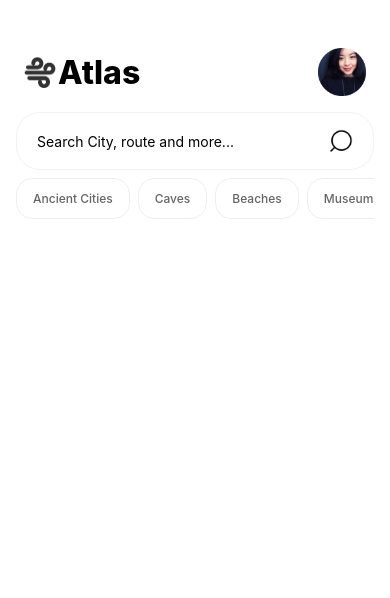
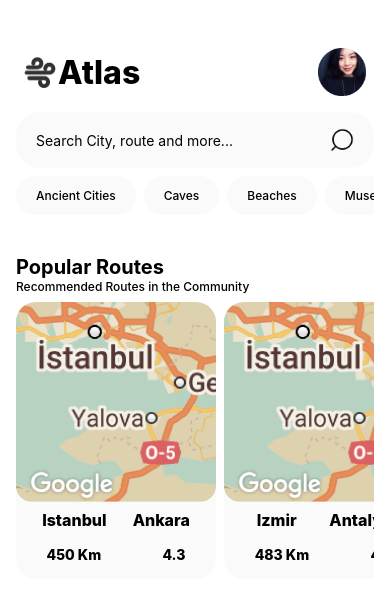
Before and after one commit to ErenElagz/Atlas, a React Native app: screen /HomeScreen in a window 390 px wide. Shown: the top 598 px of the page. Built offline with nearby package versions, Linux system fonts and the light colour scheme; no server answers; grey boxes are pictures that could not be loaded.

Commit message:
Home Screen Update

```diff
--- a/src/apis/categories.json
+++ b/src/apis/categories.json
@@ -2,31 +2,31 @@
     "categories": [
         {
             "name": "Ancient Cities",
-            "iconUrl": "https://example.com/icons/ancient_cities_icon.png"
+            "iconUrl": "https://www.svgrepo.com/show/525273/city.svg"
         },
         {
             "name": "Caves",
-            "iconUrl": "https://example.com/icons/caves_icon.png"
+            "iconUrl": "https://www.svgrepo.com/show/528597/signpost-2.svg"
         },
         {
             "name": "Beaches",
-            "iconUrl": "https://www.svgrepo.com/show/455135/beach-holiday.svg"
+            "iconUrl": "https://www.svgrepo.com/show/528705/sun-fog.svg"
         },
         {
             "name": "Museums",
-            "iconUrl": "https://www.svgrepo.com/show/490163/museum.svg"
+            "iconUrl": "https://www.svgrepo.com/show/527630/buildings-3.svg"
         },
         {
             "name": "National Parks",
-            "iconUrl": "https://example.com/icons/ancient_cities_icon.png"
+            "iconUrl": "https://www.svgrepo.com/show/527840/paw.svg"
         },
         {
             "name": "Camping",
-            "iconUrl": "https://example.com/icons/caves_icon.png"
+            "iconUrl": "https://www.svgrepo.com/show/528056/bonfire.svg"
         },
         {
             "name": "UNESCO Heritages",
-            "iconUrl": "https://example.com/icons/beaches_icon.png"
+            "iconUrl": "https://www.svgrepo.com/show/528224/earth.svg"
         }
     ]
 }
--- /dev/null
+++ b/src/apis/routes.json
@@ -0,0 +1,64 @@
+{
+    "routes": [
+        {
+            "origin": "Istanbul",
+            "destination": "Ankara",
+            "rating": 4.3,
+            "distance": 450
+        },
+        {
+            "origin": "Izmir",
+            "destination": "Antalya",
+            "rating": 4.6,
+            "distance": 483
+        },
+        {
+            "origin": "Ankara",
+            "destination": "Izmir",
+            "rating": 4.4,
+            "distance": 570
+        },
+        {
+            "origin": "Bursa",
+            "destination": "Adana",
+            "rating": 4.2,
+            "distance": 666
+        },
+        {
+            "origin": "Trabzon",
+            "destination": "Gaziantep",
+            "rating": 4.1,
+            "distance": 1100
+        },
+        {
+            "origin": "Konya",
+            "destination": "Samsun",
+            "rating": 4.5,
+            "distance": 640
+        },
+        {
+            "origin": "Mersin",
+            "destination": "Diyarbakir",
+            "rating": 4.3,
+            "distance": 905
+        },
+        {
+            "origin": "Kayseri",
+            "destination": "Van",
+            "rating": 4.0,
+            "distance": 1140
+        },
+        {
+            "origin": "Eskisehir",
+            "destination": "Denizli",
+            "rating": 4.4,
+            "distance": 510
+        },
+        {
+            "origin": "Antakya",
+            "destination": "Kars",
+            "rating": 4.2,
+            "distance": 1200
+        }
+    ]
+}
--- a/src/screens/HomeScreen.js
+++ b/src/screens/HomeScreen.js
@@ -10,8 +10,12 @@ import {
 } from "react-native";
 import { StatusBar } from "expo-status-bar";
 import Categories from "../apis/categories.json";
+import Routes from "../apis/routes.json";
+import { SvgUri } from "react-native-svg";
+
 export default function HomeScreen() {
     const category = Categories.categories;
+    const route = Routes.routes;
 
     return (
         <View style={styles.container}>
@@ -53,12 +57,11 @@ export default function HomeScreen() {
                         <View style={styles.categoriesBar}>
                             {category.map((category, index) => (
                                 <TouchableOpacity key={index} style={styles.category}>
-                                    <Image
+                                    <SvgUri
                                         width={24}
                                         height={24}
-                                        source={{
-                                            uri: category["iconUrl"]
-                                        }}
+                                        opacity={0.75}
+                                        uri={category["iconUrl"]}
                                     />
                                     <Text style={styles.categoriesText}>{category["name"]}</Text>
                                 </TouchableOpacity>
@@ -67,11 +70,106 @@ export default function HomeScreen() {
                     </ScrollView>
                 </View>
             </View>
+            <View style={{ marginTop: 24, gap: 8 }}>
+                <View style={{ flexDirection: "row", gap: 8 }}>
+                    <SvgUri
+                        width={42}
+                        height={42}
+                        uri={"https://www.svgrepo.com/show/528562/route.svg/"}
+                    />
+                    <View>
+                        <Text style={{ fontSize: 20, fontWeight: "700" }}>Popular Routes</Text>
+                        <Text style={{ fontSize: 12, fontWeight: "500" }}>
+                            Recommended Routes in the Community
+                        </Text>
+                    </View>
+                </View>
+                <ScrollView horizontal={true} showsHorizontalScrollIndicator={false}>
+                    <View style={{ flexDirection: "row", gap: 8 }}>
+                        {route.map((route, index) => (
+                            <TouchableOpacity key={index}>
+                                <View style={styles.gallery}>
+                                    <View>
+                                        <Image
+                                            style={{ width: 200, height: 200,borderRadius:16 }}
+                                            source={require("../assets/img/img.jpg")}
+                                        />
+                                    </View>
+                                    <View>
+                                        <View
+                                            style={{
+                                                flexDirection: "row",
+                                                alignItems: "center",
+                                                justifyContent: "space-evenly",
+                                                marginTop: 8
+                                            }}
+                                        >
+                                            <Text style={styles.text}>{route["origin"]}</Text>
+                                            <SvgUri
+                                                width={20}
+                                                height={20}
+                                                opacity={0.75}
+                                                uri={
+                                                    "https://www.svgrepo.com/show/528381/map-arrow-right.svg"
+                                                }
+                                            />
+                                            <Text style={styles.text}>{route["destination"]}</Text>
+                                        </View>
+                                        <View
+                                            style={{
+                                                flexDirection: "row",
+                                                alignItems: "center",
+                                                justifyContent: "space-around",
+                                                marginTop: 8
+                                            }}
+                                        >
+                                            <View
+                                                style={{
+                                                    alignItems: "center",
+                                                    justifyContent: "center",
+                                                    marginTop: 8
+                                                }}
+                                            >
+                                                <SvgUri
+                                                    width={24}
+                                                    height={24}
+                                                    opacity={0.75}
+                                                    uri={
+                                                        "https://www.svgrepo.com/show/528597/signpost-2.svg"
+                                                    }
+                                                />
+                                                <Text style={styles.text2}>{route["distance"]}<Text> Km</Text></Text>
+                                            </View>
+                                            <View
+                                                style={{
+                                                    alignItems: "center",
+                                                    justifyContent: "center",
+                                                    marginTop: 8
+                                                }}
+                                            >
+                                                <SvgUri
+                                                    width={24}
+                                                    height={24}
+                                                    opacity={0.75}
+                                                    uri={
+                                                        "https://www.svgrepo.com/show/527909/star.svg"
+                                                    }
+                                                />
+                                                <Text style={styles.text2}>{route["rating"]}</Text>
+                                            </View>
+                                        </View>
+                                    </View>
+                                </View>
+                            </TouchableOpacity>
+                        ))}
+                    </View>
+                </ScrollView>
+            </View>
         </View>
     );
 }
 const styles = StyleSheet.create({
-    container: { flex: 1, gap: 16, paddingTop: 48, paddingHorizontal: 16 },
+    container: { flex: 1, gap: 16, paddingTop: 48, paddingHorizontal: 16, overflow: "visible" },
     topBar: { flexDirection: "row", alignItems: "center", gap: 2 },
     header: {
         flexDirection: "row",
@@ -80,31 +178,35 @@ const styles = StyleSheet.create({
         paddingHorizontal: 8
     },
     icon: { width: 24, height: 24 },
-
+    text: { fontSize: 16, fontWeight: "800" },
+    text2: { fontSize: 14, fontWeight: "800" },
+    gallery: {
+        backgroundColor: "#fafafa",
+        borderRadius: 20,
+        overflow: "hidden",
+        paddingBottom: 16
+    },
     logo: { width: 32, height: 32 },
     title: { fontSize: 32, fontWeight: "800" },
     input: { flex: 1, fontSize: 14 },
     searchBar: {
-        backgroundColor: "#fff",
+        backgroundColor: "#fafafa",
         flexDirection: "row",
         alignItems: "center",
         padding: 16,
         paddingHorizontal: 20,
         gap: 8,
-        borderRadius: 24,
-        borderWidth: 1,
-        borderColor: "#f2f2f2"
+        borderRadius: 24
     },
     categoriesBar: { flexDirection: "row", gap: 8 },
     category: {
-        backgroundColor: "#fff",
+        backgroundColor: "#fafafa",
         paddingVertical: 12,
-        paddingHorizontal: 16,
-        borderRadius: 16,
-        borderWidth: 1,
-        borderColor: "#eee",
+        paddingHorizontal: 20,
+        borderRadius: 20,
         flexDirection: "row",
-        alignItems: "center"
+        alignItems: "center",
+        gap: 8
     },
-    categoriesText: { fontWeight: "500", fontSize: 12, color: "#646464" }
+    categoriesText: { fontSize: 12, fontWeight: "500" }
 });
```
Also changed, not shown: src/assets/img/img.jpg (added).
